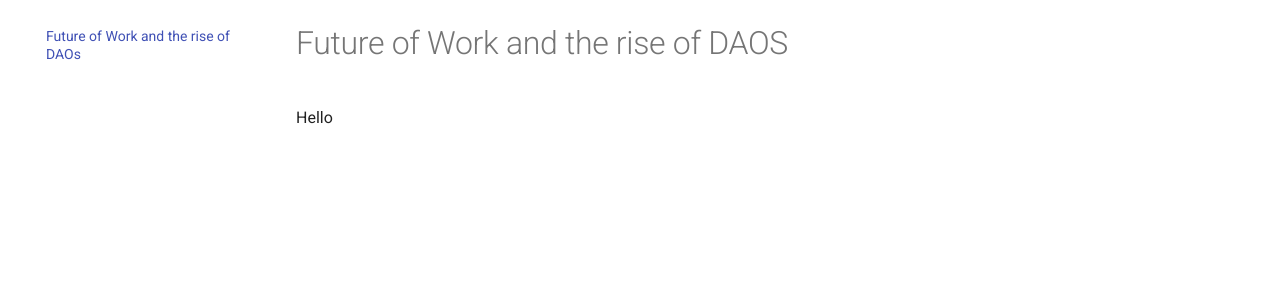
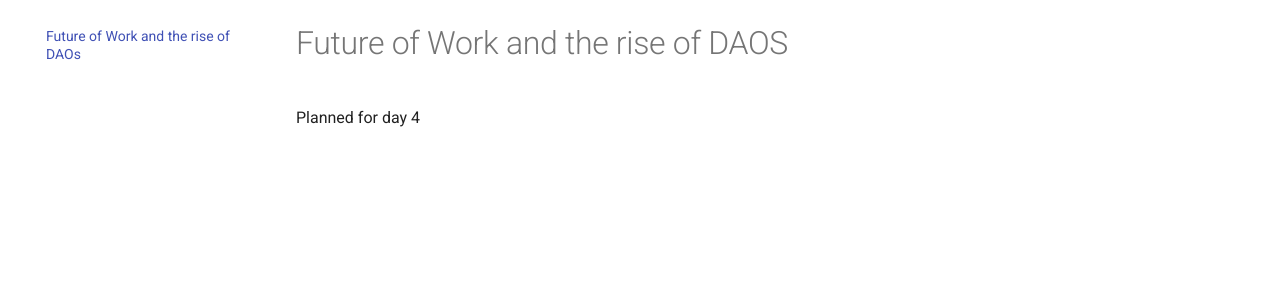
Before and after one commit to elsewhat/thinkweek-dparnas-2021, an MkDocs documentation site: the page built from docs/future-of-work-and-daos/README.md, in a window 1280 px wide. Shown: the part 123-423 px from the top of the page. Built offline with MkDocs 1.6.1 and Material for MkDocs 9.7.7, drawn with Linux system fonts in a browser that asks for light colours; comment, search, counter and statistics services are not loaded.

Commit message:
Update README.md

```diff
--- a/docs/future-of-work-and-daos/README.md
+++ b/docs/future-of-work-and-daos/README.md
@@ -1,2 +1,2 @@
 # Future of Work and the rise of DAOS
-Hello
+Planned for day 4
```
